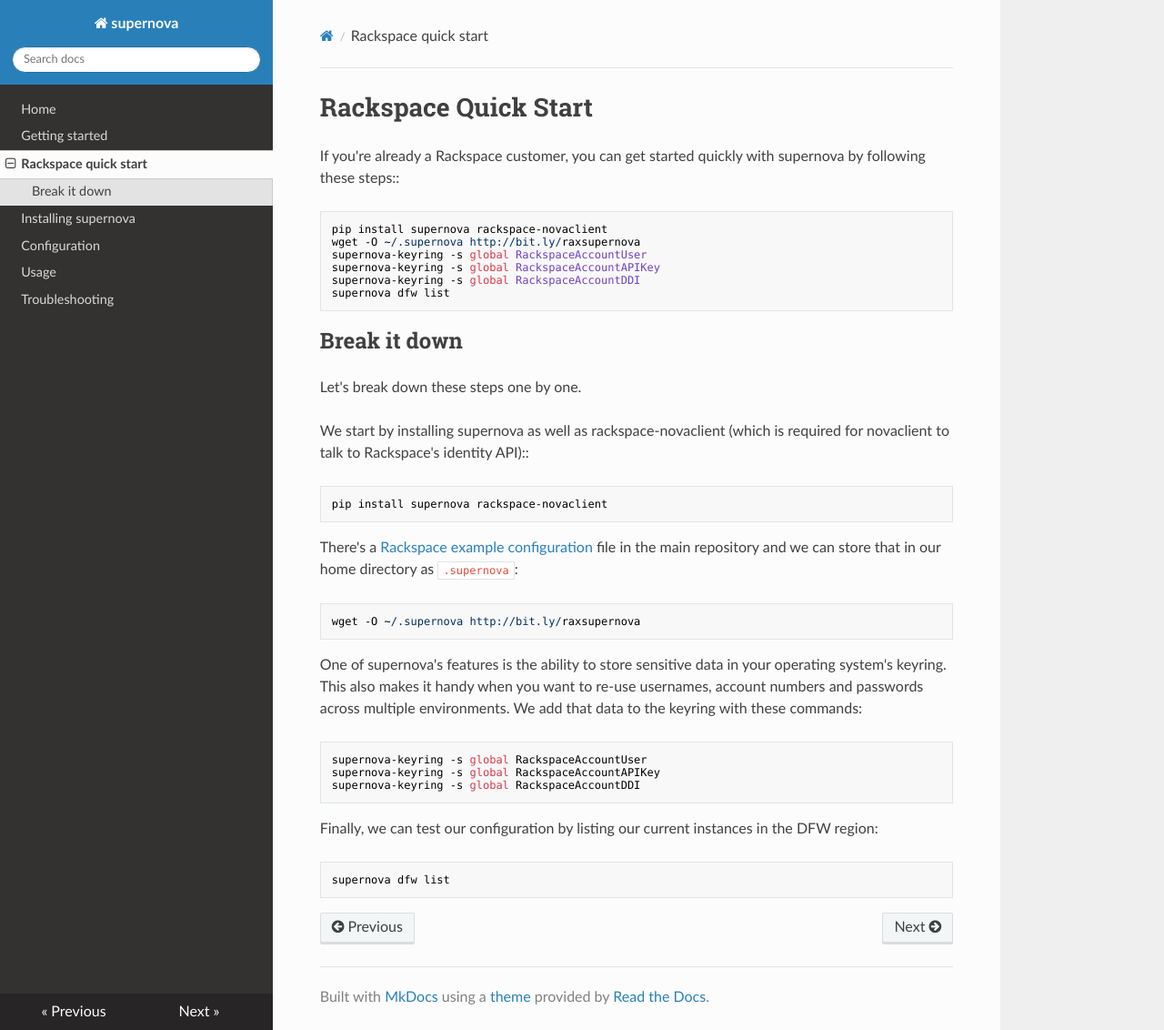
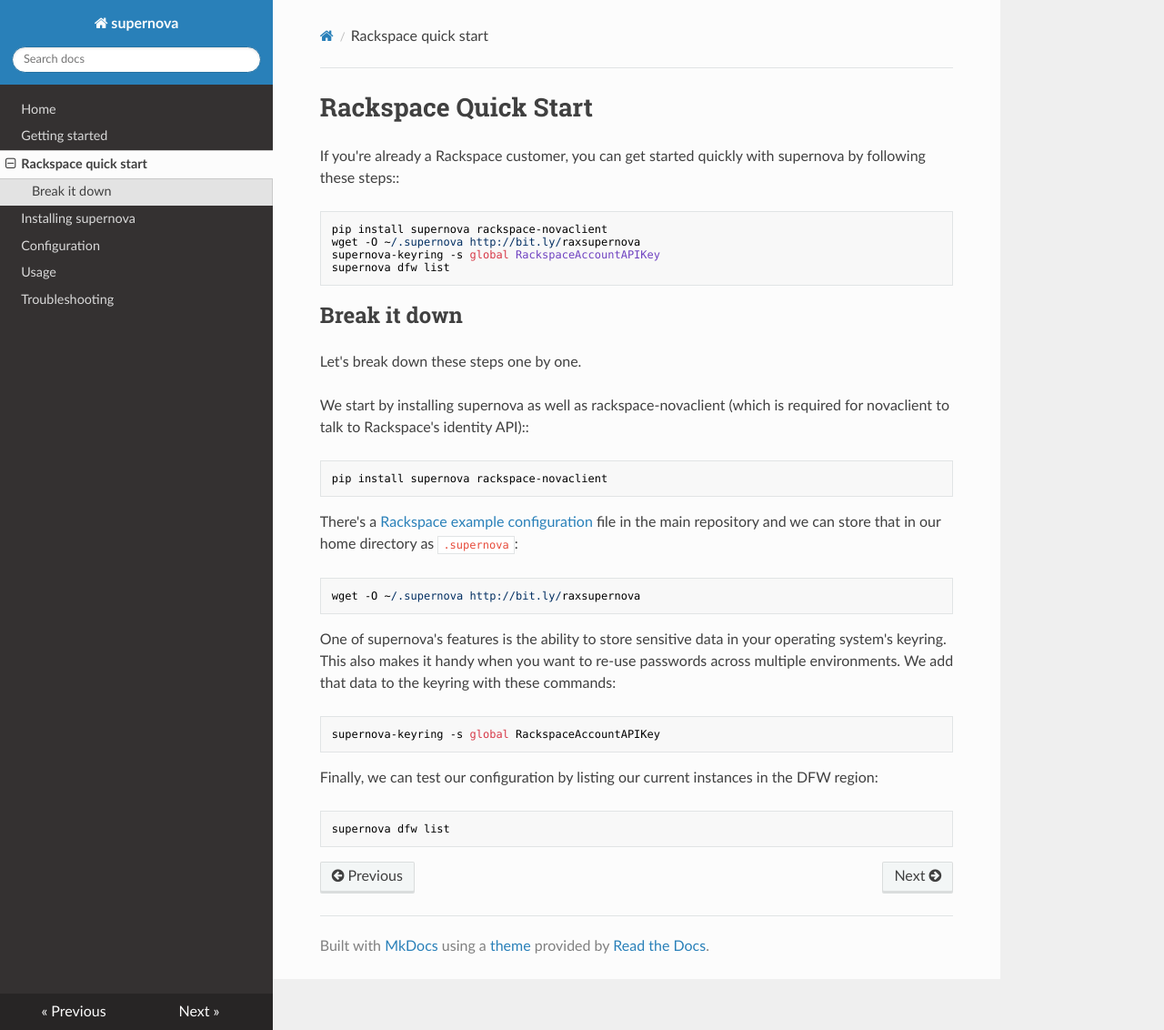
Before and after one commit to major/supernova, an MkDocs documentation site: the page built from docs/raxquickstart.md, in a window 1280 px wide and 1132 px high. Shown: the whole window at 91% size. Built offline with MkDocs 1.6.1, drawn with Linux system fonts in a browser that asks for light colours; nearby versions of some CDN libraries; old or Windows-style settings are respelled for this version of MkDocs.

Commit message:
Documentation cleanup

```diff
--- a/docs/raxquickstart.md
+++ b/docs/raxquickstart.md
@@ -4,9 +4,7 @@
 
     pip install supernova rackspace-novaclient
     wget -O ~/.supernova http://bit.ly/raxsupernova
-    supernova-keyring -s global RackspaceAccountUser
     supernova-keyring -s global RackspaceAccountAPIKey
-    supernova-keyring -s global RackspaceAccountDDI
     supernova dfw list
 
 ## Break it down
@@ -20,11 +18,9 @@
 
     wget -O ~/.supernova http://bit.ly/raxsupernova
 
-One of supernova's features is the ability to store sensitive data in your operating system's keyring.  This also makes it handy when you want to re-use usernames, account numbers and passwords across multiple environments.  We add that data to the keyring with these commands:
+One of supernova's features is the ability to store sensitive data in your operating system's keyring.  This also makes it handy when you want to re-use  passwords across multiple environments.  We add that data to the keyring with these commands:
 
-    supernova-keyring -s global RackspaceAccountUser
     supernova-keyring -s global RackspaceAccountAPIKey
-    supernova-keyring -s global RackspaceAccountDDI
 
 Finally, we can test our configuration by listing our current instances in the DFW region:
 
```
Also changed, not shown: docs/gettingstarted.md (+1 -1 lines), 1 other file.
